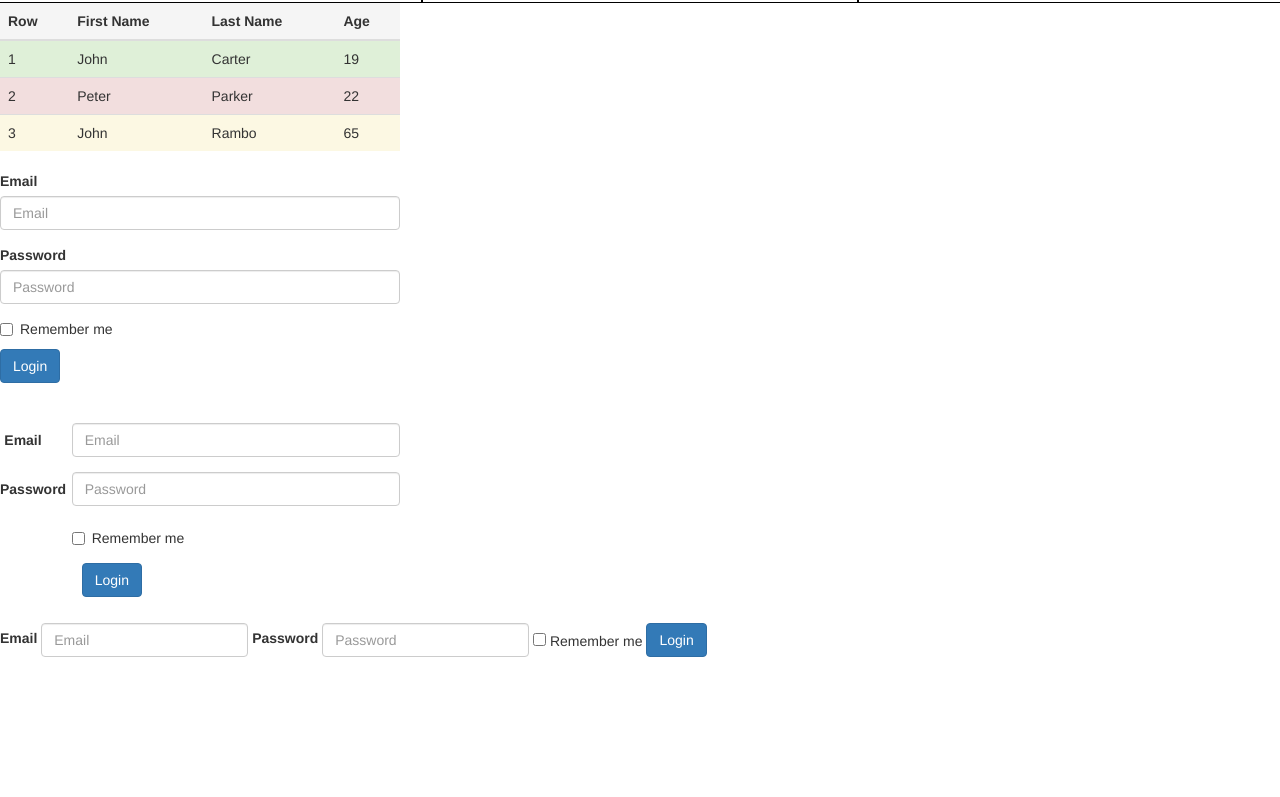
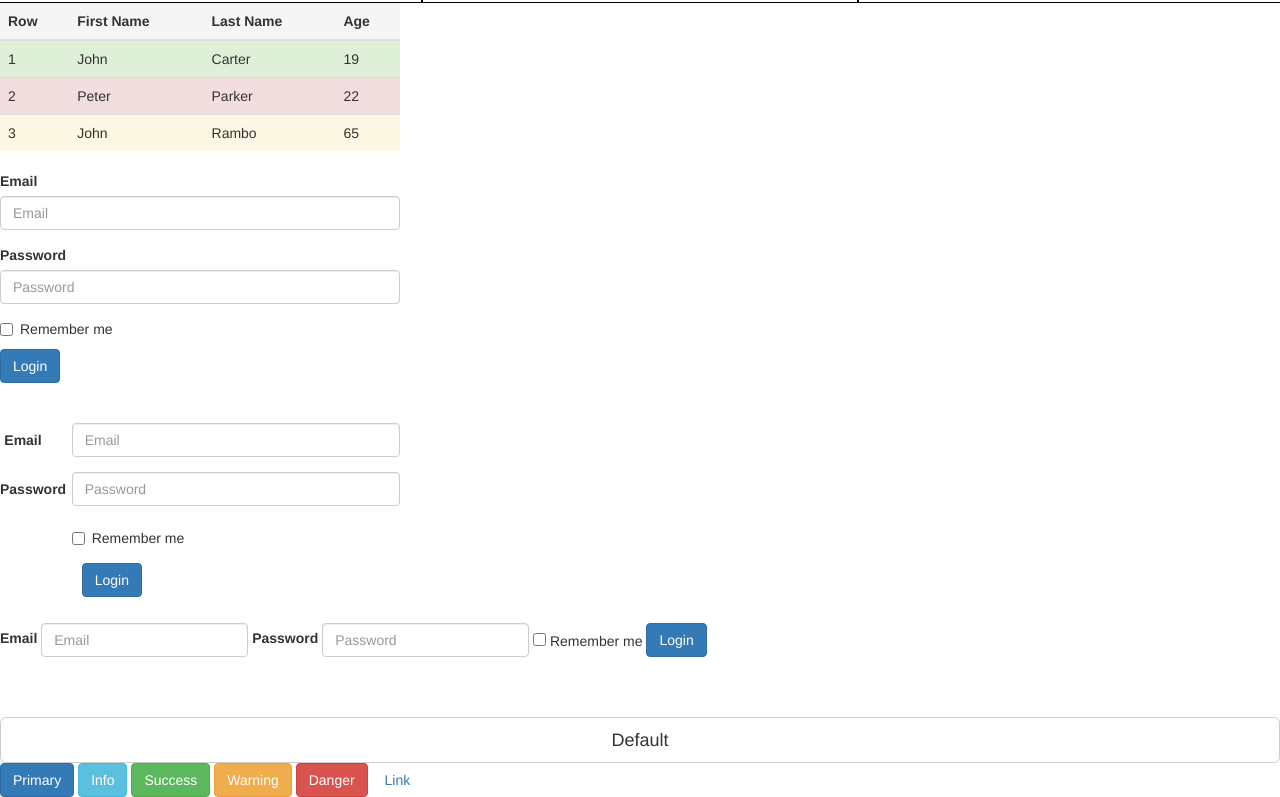
Before and after one commit to JessyRivard/Introduction-to-BootStrap-Practice, a plain HTML site: page index.html in a window 1280 px wide. Shown: the part 1469-2266 px from the top of the page. Before the commit the page ends 2126 px from the top, so only its background shows below. Drawn offline with nearby package versions, Linux system fonts and the light colour scheme.

Commit message:
Buttons
Practice with bootstrap buttons

```diff
--- a/index.html
+++ b/index.html
@@ -145,6 +145,14 @@
             </div>
             <button type="submit " class="btn btn-primary ">Login</button>
         </form>
+        <br><br><br>
+        <button type="button" class="btn btn-default btn-lg btn-block">Default</button>
+        <button type="button" class="btn btn-primary">Primary</button>
+        <button type="button" class="btn btn-info">Info</button>
+        <button type="button" class="btn btn-success">Success</button>
+        <button type="button" class="btn btn-warning">Warning</button>
+        <button type="button" class="btn btn-danger">Danger</button>
+        <button type="button" class="btn btn-link">Link</button>
         <script src="https://ajax.googleapis.com/ajax/libs/jquery/3.2.1/jquery.min.js"></script>
         <script src="https://maxcdn.bootstrapcdn.com/bootstrap/3.3.7/js/bootstrap.min.js" integrity="sha384-Tc5IQib027qvyjSMfHjOMaLkfuWVxZxUPnCJA7l2mCWNIpG9mGCD8wGNIcPD7Txa" crossorigin="anonymous"></script>
     </body>
```
